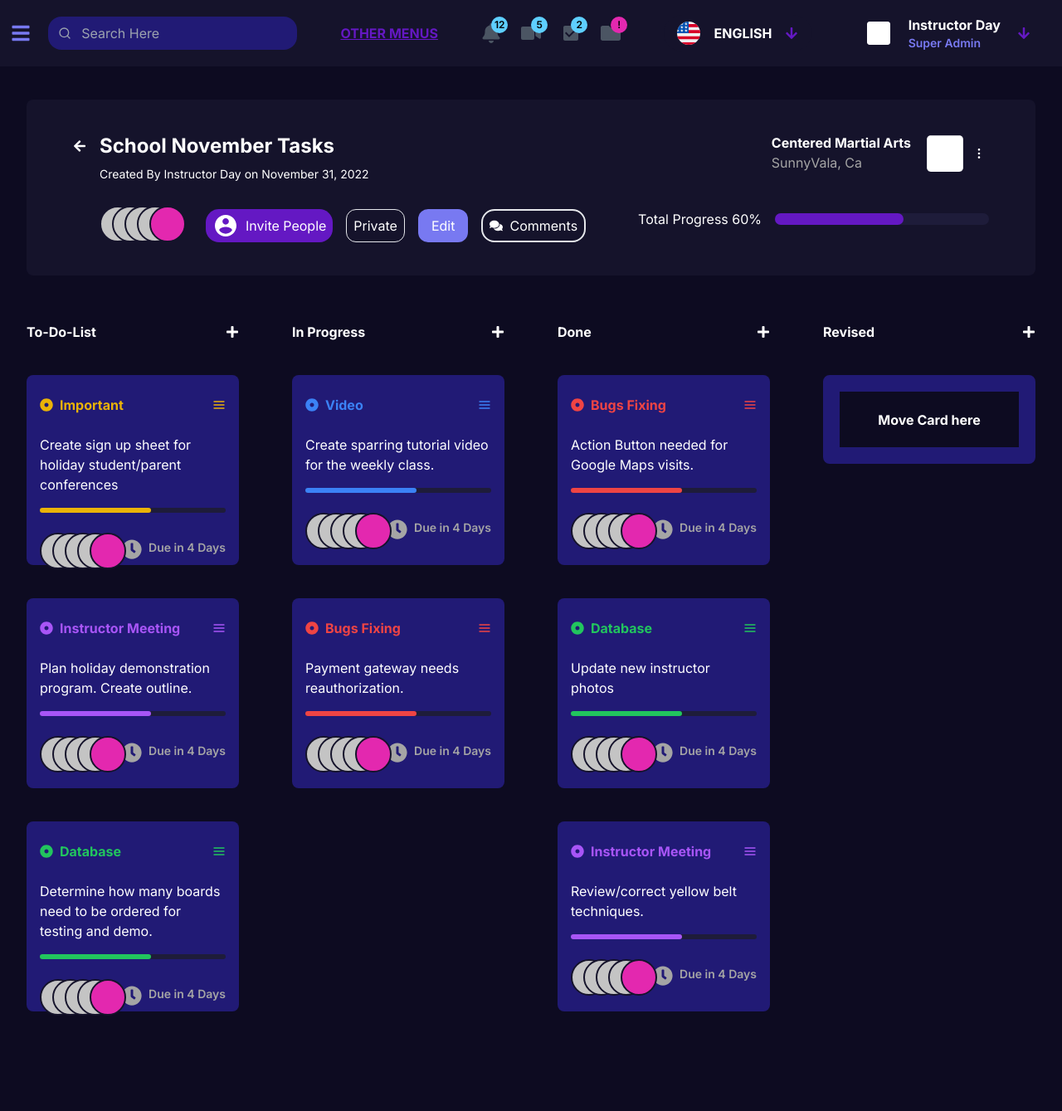
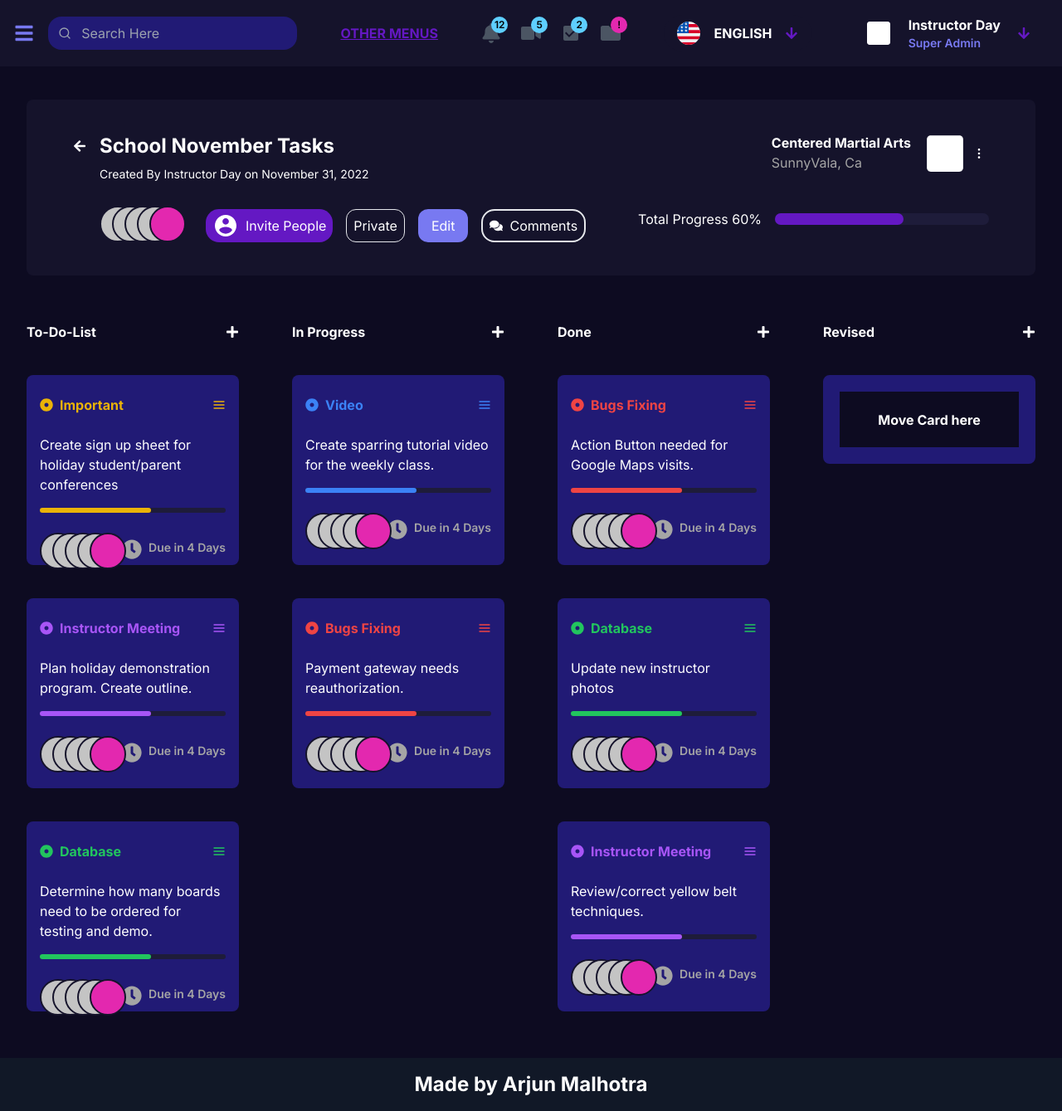
Before and after one commit to ArjunMal1311/kodagu_now_internship, a Next.js app: page / in a window 1280 px wide. Shown: the whole page at 83% size. Before the commit the page ends 1275 px from the top, so only its background shows below. Built offline with nearby package versions, Linux system fonts and the light colour scheme.

Commit message:
Footer Added

```diff
--- a/app/page.tsx
+++ b/app/page.tsx
@@ -1,3 +1,4 @@
+import Footer from '@/components/Footer'
 import LastBody from '@/components/LastBody'
 import MainBody from '@/components/MainBody'
 import SideNavBar from '@/components/SideNavBar'
@@ -12,6 +13,7 @@ export default function Home() {
         <TopBar />
         <MainBody />
         <LastBody />
+        <Footer/>
       </div>
     </main>
   )
--- /dev/null
+++ b/components/Footer.tsx
@@ -0,0 +1,11 @@
+import React from 'react';
+
+const Footer = () => {
+  return (
+    <div className="bg-gray-900 text-white py-4 text-center font-bold text-2xl">
+      Made by Arjun Malhotra
+    </div>
+  );
+};
+
+export default Footer;
--- a/components/LastBody.tsx
+++ b/components/LastBody.tsx
@@ -14,7 +14,7 @@ const LastBody = () => {
                         </div>
 
                         {element.bottomThings.map((element: any) => (
-                            <div className={`w-full h-[229px] bg-[#211A75] my-10 rounded-lg px-4 ${getHeadingColor(element.heading)}`}>
+                            <div className={`w-full h-[229px] bg-[#211A75] my-10 rounded-lg px-4 hover:bg-[#15132b] ${getHeadingColor(element.heading)}`}>
                                 <div className="flex justify-between items-center py-6">
                                     <div className="flex items-center space-x-2">
                                         <FaDotCircle />
--- a/components/MainBody.tsx
+++ b/components/MainBody.tsx
@@ -34,7 +34,7 @@ const MainBody = () => {
                             </svg>
                         </div>
 
-                        <div className='flex lg:ml-32 ml-0 py-2 mr-4 items-center hover:bg-[#0D0B21] justify-center bg-[#6418C3] px-2 py-1 rounded-2xl lg:mb-0 mt-4 h-[40px]'>
+                        <div className='flex lg:ml-32 ml-0 mr-4 items-center hover:bg-[#0D0B21] justify-center bg-[#6418C3] px-2 py-1 rounded-2xl lg:mb-0 mt-4 h-[40px]'>
                             <IoMdContact size={32} />
                             <h4 className='ml-2 select-none'>Invite People</h4>
                         </div>
--- a/components/SideNavBar.tsx
+++ b/components/SideNavBar.tsx
@@ -13,12 +13,12 @@ const SideNavBar = () => {
     //
     return (
         <div
-            className={`w-${isCollapsed ? '50' : '250'}px   bg-[#15132B] text-white fixed z-50 ${isCollapsed? "h-[10px]" : "h-screen"} mr-5`}
+            className={`w-${isCollapsed ? '50' : '250'}px   bg-[#15132B] text-white fixed z-50 ${isCollapsed? "h-0" : "h-screen"} mr-5`}
             style={{ width: isCollapsed ? '50px' : '250px' }}
         >
             <div className="my-6 flex justify-center items-center">
                 <p className={`mx-12 ${isCollapsed ? 'hidden' : ''}`}>weframetech</p>
-                <p className='text-[#7879F1] hover:cursor-pointer mt-1' onClick={toggleSidebar}>
+                <p className='text-[#7879F1] hover:cursor-pointer mt-1 ml-2' onClick={toggleSidebar}>
                     <FaBars size={24} />
                 </p>
             </div>
```
